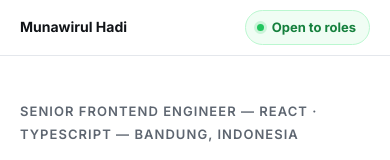
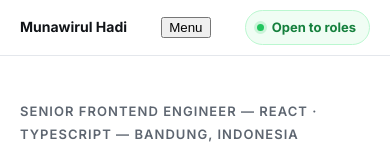
Before and after one commit to heyhadi/heyhadi.github.io, a React (Vite) app: page / in a window 390 px wide. Shown: the top 160 px of the page. Built offline with nearby package versions, Linux system fonts and the light colour scheme.

Commit message:
Add social share card, mobile nav menu, head polish

```diff
--- a/src/components/Chrome.tsx
+++ b/src/components/Chrome.tsx
@@ -1,21 +1,47 @@
 /**
  * Site chrome. Anchor links point at homepage sections, so from a subpage
  * they become absolute (/#work); /blog/ is a real route and stays absolute.
+ *
+ * On narrow viewports the section links collapse behind a Menu toggle so the
+ * Blog route stays reachable without scrolling.
  */
+import { useEffect, useState } from 'react';
+
 export function Nav({ home }: { home: boolean }) {
+  const [open, setOpen] = useState(false);
   const h = (hash: string) => (home ? hash : `/${hash}`);
+  const close = () => setOpen(false);
+
+  useEffect(() => {
+    if (!open) return;
+    const onKey = (e: KeyboardEvent) => {
+      if (e.key === 'Escape') setOpen(false);
+    };
+    window.addEventListener('keydown', onKey);
+    return () => window.removeEventListener('keydown', onKey);
+  }, [open ]);
+
   return (
     <nav className="nav">
       <div className="nav-inner">
-        <a className="brand" href={home ? '#top' : '/'}>
+        <a className="brand" href={home ? '#top' : '/'} onClick={close}>
           Munawirul Hadi
         </a>
-        <div className="links">
-          <a href={h('#work')}>Work</a>
-          <a href={h('#projects')}>Projects</a>
-          <a href={h('#experience')}>Experience</a>
-          <a href="/blog/">Blog</a>
-          <a href={h('#contact')}>Contact</a>
+        <button
+          type="button"
+          className="nav-toggle"
+          aria-expanded={open}
+          aria-controls="nav-menu"
+          onClick={() => setOpen((v) => !v)}
+        >
+          {open ? 'Close' : 'Menu'}
+        </button>
+        <div className={`links${open ? ' open' : ''}`} id="nav-menu">
+          <a href={h('#work')} onClick={close}>Work</a>
+          <a href={h('#projects')} onClick={close}>Projects</a>
+          <a href={h('#experience')} onClick={close}>Experience</a>
+          <a href="/blog/" onClick={close}>Blog</a>
+          <a href={h('#contact')} onClick={close}>Contact</a>
         </div>
         <a className="hire" href={h('#contact')}>
           <span className="hire-dot" aria-hidden="true" />
```
